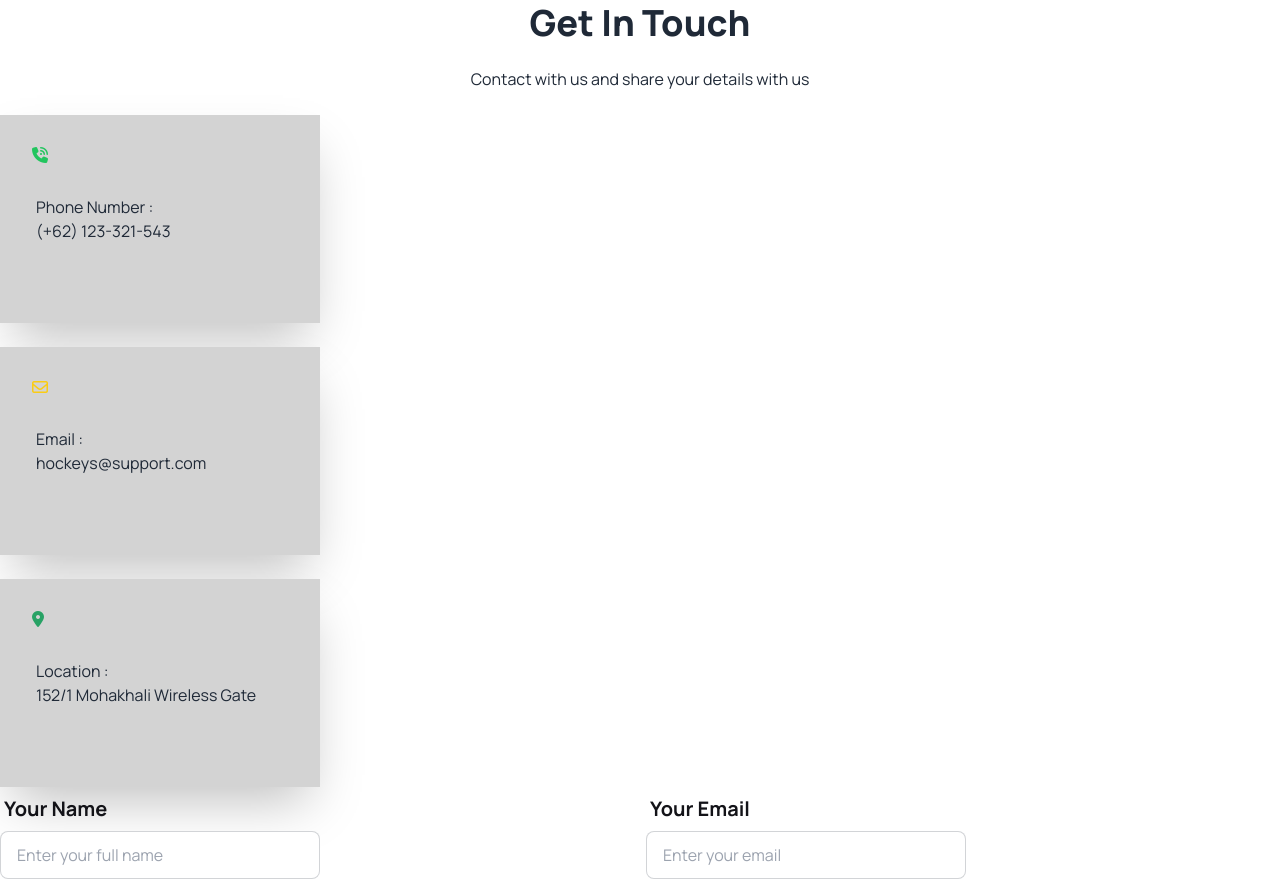
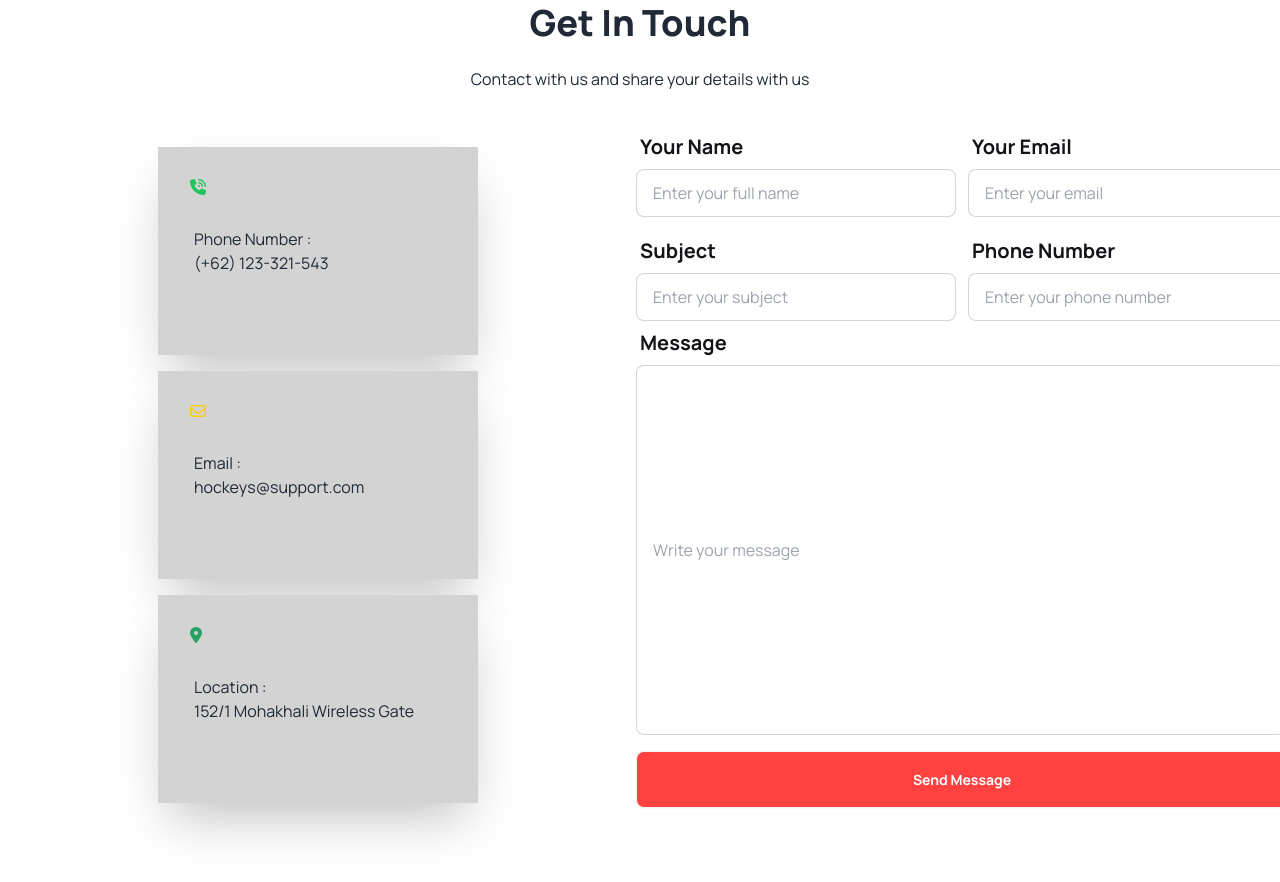
Before and after one commit to tanjim1464/hockey-assignment, a plain HTML site: page index.html in a window 1280 px wide. Shown: the part 4362-5244 px from the top of the page. Drawn offline with nearby package versions, Linux system fonts and the light colour scheme.

Commit message:
Hockey-assignment

```diff
--- a/index.html
+++ b/index.html
@@ -65,22 +65,38 @@
         </div>
 
 
-        <div class="carousel w-full rounded-2xl ">
+        <div class="carousel w-full rounded-2xl  ">
             <div id="slide1" class="carousel-item relative w-full">
                 <img class="bg-[#D3D3D3]" src="Images/1.png" class= />
                 <div class="absolute flex carousel-item transform -translate-y-1/2 left-5 right-5 top-1/2">
                     <a href="#slide2" class="btn btn-circle text-[white] bg-[#131318]">❮</a>
                     <a href="#slide2" class="btn btn-circle text-[white] bg-[#131318]">❯</a>
                 </div>
+
+
             </div>
+
+
             <div id="slide2" class="carousel-item relative w-full">
                 <img src="Images/1.png" class= />
                 <div class="absolute flex carousel-item transform -translate-y-1/2 left-5 right-5 top-1/2">
                     <a href="#slide1" class="btn btn-circle text-[white] bg-[#131318]">❮</a>
                     <a href="#slide1" class="btn btn-circle text-[white] bg-[#131318]">❯</a>
                 </div>
+
+
             </div>
 
+
+
+
+        </div>
+
+
+        <div class="text-white bg-black w-[300px] p-2 lg:hidden ">
+            <h1>Meet all the heroes from the field
+            </h1>
+            <p>A fidget spinner is a toy that consists oflat structure  ...</p>
         </div>
 
 
@@ -376,33 +392,43 @@
 
 
         </section>
+
+
         <section class=" my-24 ">
             <h2 class="text-4xl font-extrabold text-center">Get In Touch</h2>
             <p class="text-center py-6">Contact with us and share your details with us </p>
-            <div class="">
-                <div class="">
-                <div class="bg-[#D3D3D3] shadow-2xl w-80 h-52">
+
+            <div class=" grid grid-cols-1 lg:grid-cols-2 gap-2 place-items-center">
+
+            <div class=" my-4">
+
+                <div class="bg-[#D3D3D3] shadow-2xl w-80 h-52 my-4">
                     <i class="fa-solid fa-phone-volume  text-green-500 p-8"></i>
                     <p class="px-9">Phone Number : <br>
                         (+62) 123-321-543</p>
-                </div>
+
             </div>
-            <div class="py-6">
-                <div class="bg-[#D3D3D3] shadow-2xl w-80 h-52 ">
+
+                <div class="bg-[#D3D3D3] shadow-2xl w-80 h-52 my-4 ">
                     <i class="fa-regular fa-envelope p-8 text-yellow-400"></i>
                     <p class="px-9">Email : <br>
                         hockeys@support.com</p>
 
                 </div>
-            </div>
-            <div>
-                <div class="bg-[#D3D3D3] shadow-2xl w-80 h-52 ">
+
+
+                <div class="bg-[#D3D3D3] shadow-2xl w-80 h-52  my-4">
                     <i class="fa-solid fa-location-dot p-8 text-[#28A265] "></i>
                     <p class="px-9">Location : <br>
                         152/1 Mohakhali Wireless Gate</p>
                 </div>
+
             </div>
-            <div class=" grid grid-cols-1 lg:grid-cols-2 gap-3">
+
+
+<div class="">
+
+            <div class="grid grid-cols-1 lg:grid-cols-2  gap-3">
                 <label class="form-control w-full max-w-xs">
                     <div class="label">
                       <span class="label-text text-[#131318] font-semibold text-xl">Your Name</span>
@@ -435,18 +461,27 @@
                     <input type="text" placeholder="Enter your phone number" class="input input-bordered w-full max-w-xs" />
 
                   </label>
-                <label class="form-control w-full max-w-xs">
-                    <div class="label ">
+
+            </div>
+
+
+            <div>
+                <label class="form-control w-full ">
+                    <div class="label  ">
                       <span class="label-text text-[#131318] font-semibold text-xl">Message</span>
 
                     </div>
-                    <input type="text" placeholder="Write your message" class="input input-bordered  w-[300px] h-[100px] lg:w-[672px] lg:h-[370px]" />
-                    <button class="btn bg-[#FF4240] text-white lg:w-[652px] lg:h-[57px]">Send Message</button>
+                    <input type="text" placeholder="Write your message" class="input input-bordered  w-[300px] h-[100px] lg:w-[650px] lg:h-[370px]" />
+                    <button class="btn bg-[#FF4240] text-white lg:w-[652px] lg:h-[57px] my-4">Send Message</button>
 
                   </label>
+
             </div>
 
             </div>
+
+
+        </div>
 
 
         </section>
```
